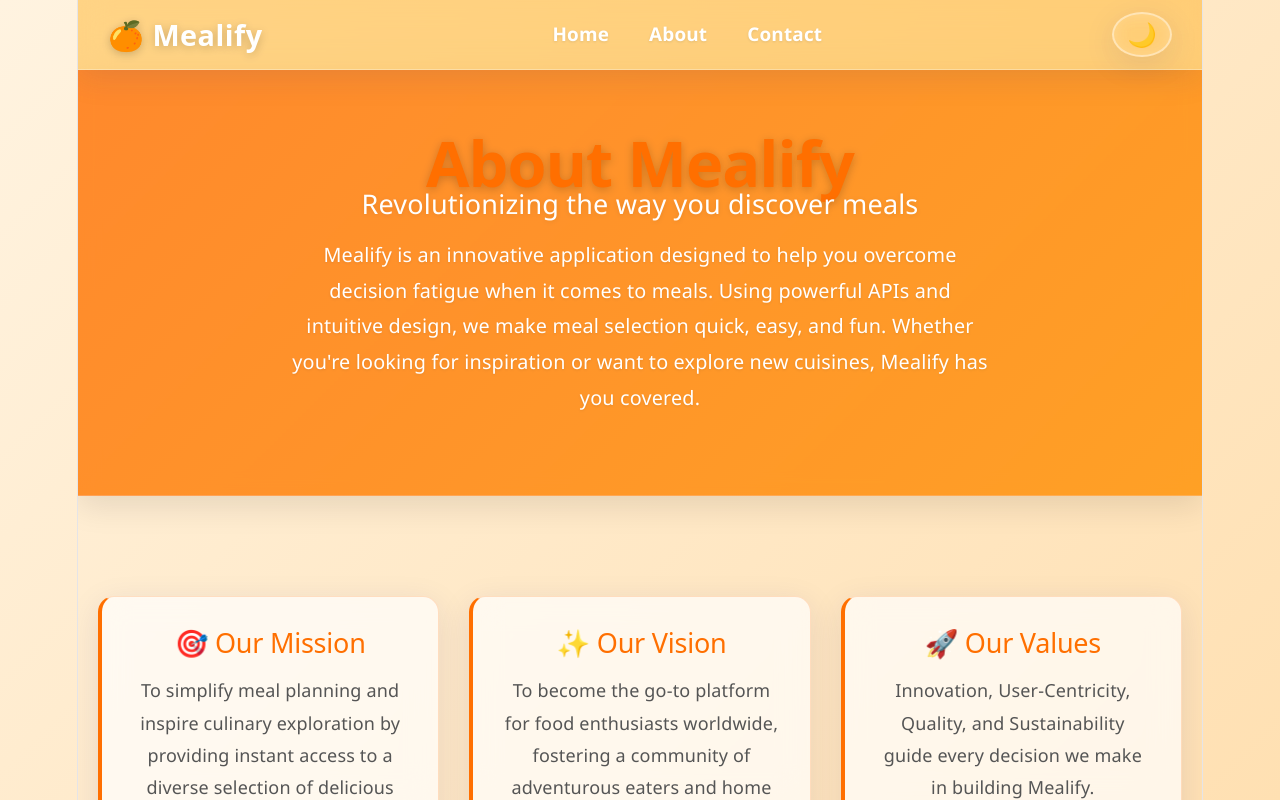
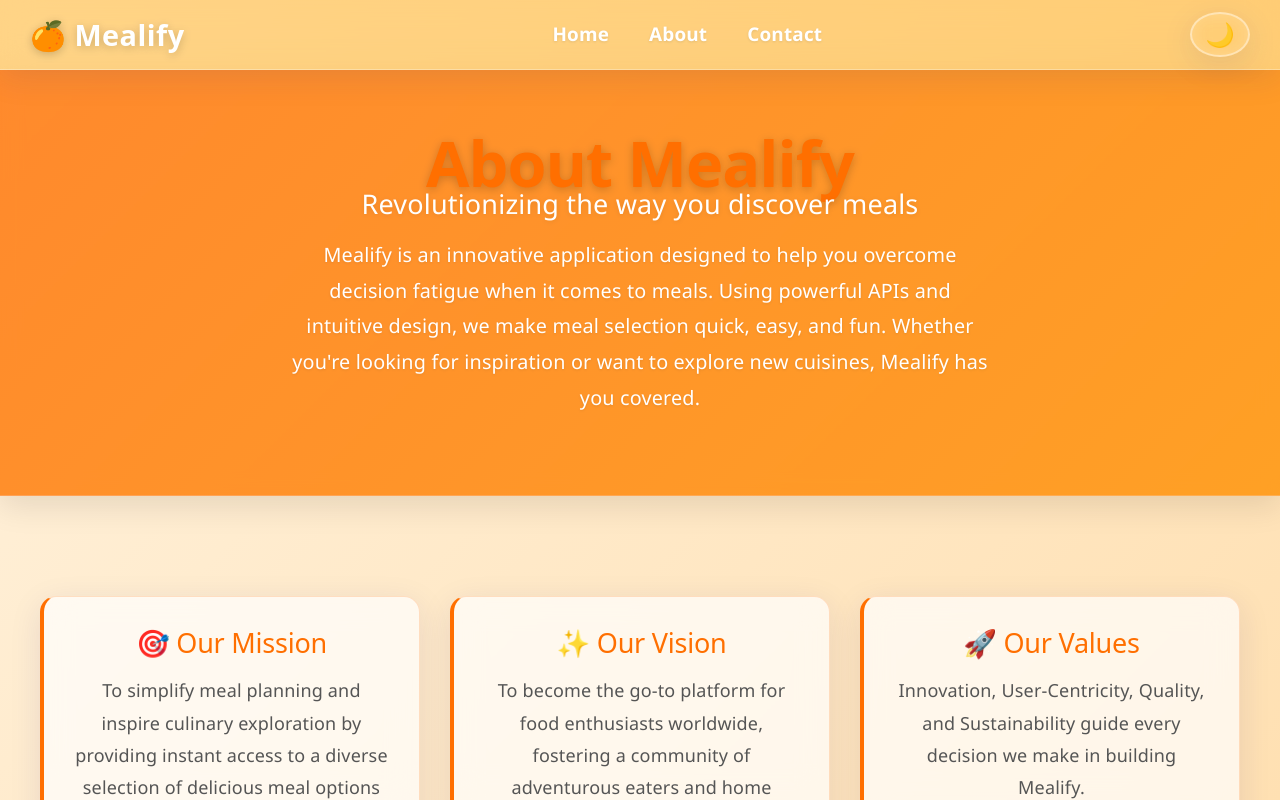
Before and after one commit to Thendral-07/FSD_mini_project, a React (Vite) app: page /about in a window 1280 px wide. Built offline with nearby package versions, Linux system fonts and the light colour scheme.

Commit message:
Margin updated

```diff
--- a/src/index.css
+++ b/src/index.css
@@ -1,15 +1,7 @@
-* {
+* * {
   margin: 0;
   padding: 0;
   box-sizing: border-box;
-}
-
-html,
-body,
-#root {
-  width: 100%;
-  height: 100%;
-  overflow-x: hidden;
 }
 
 :root {
@@ -22,8 +14,7 @@ body,
   --accent-bg: rgba(170, 59, 255, 0.1);
   --accent-border: rgba(170, 59, 255, 0.5);
   --social-bg: rgba(244, 243, 236, 0.5);
-  --shadow:
-    rgba(0, 0, 0, 0.1) 0 10px 15px -3px, rgba(0, 0, 0, 0.05) 0 4px 6px -2px;
+  --shadow: rgba(0, 0, 0, 0.1) 0 10px 15px -3px, rgba(0, 0, 0, 0.05) 0 4px 6px -2px;
   --glassmorphism: rgba(255, 255, 255, 0.25);
   --glassmorphism-bg: rgba(255, 255, 255, 0.1);
 
@@ -42,10 +33,58 @@ body,
   -webkit-font-smoothing: antialiased;
   -moz-osx-font-smoothing: grayscale;
 }
+html,
+body {
+  width: 100%;
+  height: 100%;
+  margin: 0;
+  padding: 0;
+  overflow-x: hidden;
+}
 
+#root {
+  width: 100%;
+  max-width: 100%;
+  margin: 0;
+  text-align: center;
+  min-height: 100vh;
+  display: flex;
+  flex-direction: column;
+  box-sizing: border-box;
+}
+
+h1, h2 {
+  font-family: var(--heading);
+  font-weight: 500;
+  color: var(--text-h);
+}
+
+h1 {
+  font-size: 56px;
+  letter-spacing: -1.68px;
+  margin: 32px 0;
+}
+
+h2 {
+  font-size: 24px;
+  line-height: 118%;
+  letter-spacing: -0.24px;
+  margin: 0 0 8px;
+}
+
+p {
+  margin: 0;
+}
 @media (max-width: 1024px) {
   :root {
     font-size: 16px;
+  }
+  h1 {
+    font-size: 36px;
+    margin: 20px 0;
+  }
+  h2 {
+    font-size: 20px;
   }
 }
 
@@ -60,8 +99,7 @@ body,
     --accent-bg: rgba(192, 132, 252, 0.15);
     --accent-border: rgba(192, 132, 252, 0.5);
     --social-bg: rgba(47, 48, 58, 0.5);
-    --shadow:
-      rgba(0, 0, 0, 0.4) 0 10px 15px -3px, rgba(0, 0, 0, 0.25) 0 4px 6px -2px;
+    --shadow: rgba(0, 0, 0, 0.4) 0 10px 15px -3px, rgba(0, 0, 0, 0.25) 0 4px 6px -2px;
     --glassmorphism: rgba(255, 255, 255, 0.1);
     --glassmorphism-bg: rgba(255, 255, 255, 0.05);
     background: linear-gradient(135deg, #1a1a2e 0%, #16213e 100%);
@@ -73,68 +111,21 @@ body,
   }
 }
 
-body {
-  margin: 0;
-  padding: 0;
+.app-wrapper {
+  display: flex;
+  flex-direction: column;
+  min-height: 100vh;
+  width: 100%;
+  background: inherit;
 }
 
-
-body {
-  margin: 0;
-}
-
-#root {
-  width: 1126px;
-  max-width: 100%;
-  margin: 0 auto;
-  text-align: center;
-  border-inline: 1px solid var(--border);
-  min-height: 100svh;
-  display: flex;
-  flex-direction: column;
-  box-sizing: border-box;
-}
-
-h1,
-h2 {
-  font-family: var(--heading);
-  font-weight: 500;
-  color: var(--text-h);
-}
-
-h1 {
-  font-size: 56px;
-  letter-spacing: -1.68px;
-  margin: 32px 0;
-  @media (max-width: 1024px) {
-    font-size: 36px;
-    margin: 20px 0;
-  }
-}
-h2 {
-  font-size: 24px;
-  line-height: 118%;
-  letter-spacing: -0.24px;
-  margin: 0 0 8px;
-  @media (max-width: 1024px) {
-    font-size: 20px;
-  }
-}
-p {
-  margin: 0;
-}
-
-code,
-.counter {
+code {
   font-family: var(--mono);
+  font-size: 15px;
+  line-height: 135%;
+  padding: 4px 8px;
+  background: var(--code-bg);
   display: inline-flex;
   border-radius: 4px;
   color: var(--text-h);
 }
-
-code {
-  font-size: 15px;
-  line-height: 135%;
-  padding: 4px 8px;
-  background: var(--code-bg);
-}
```
